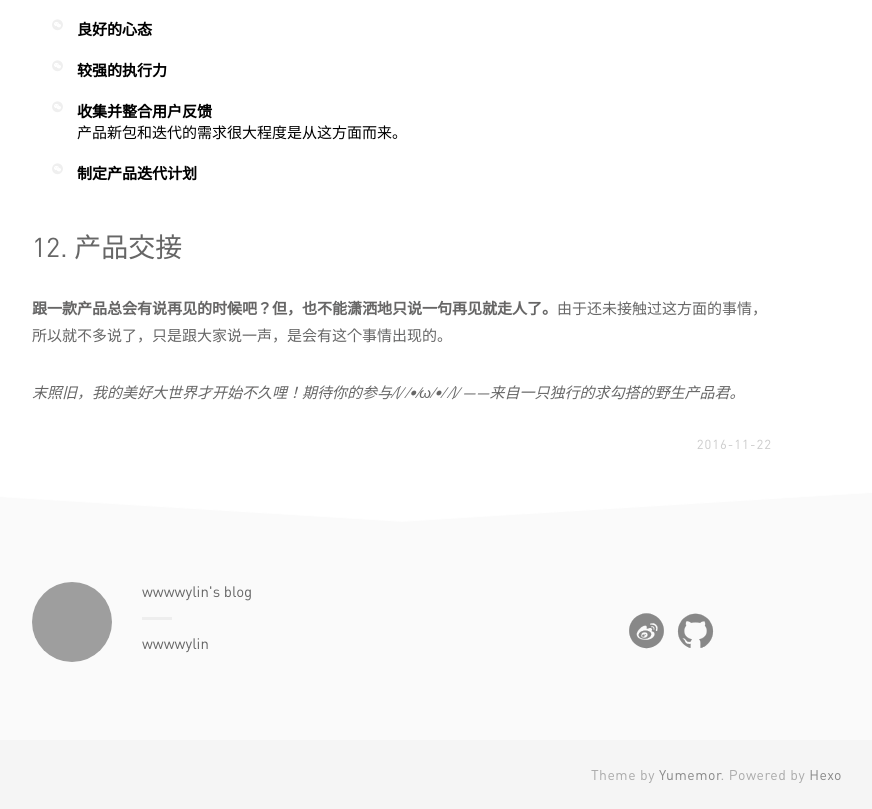
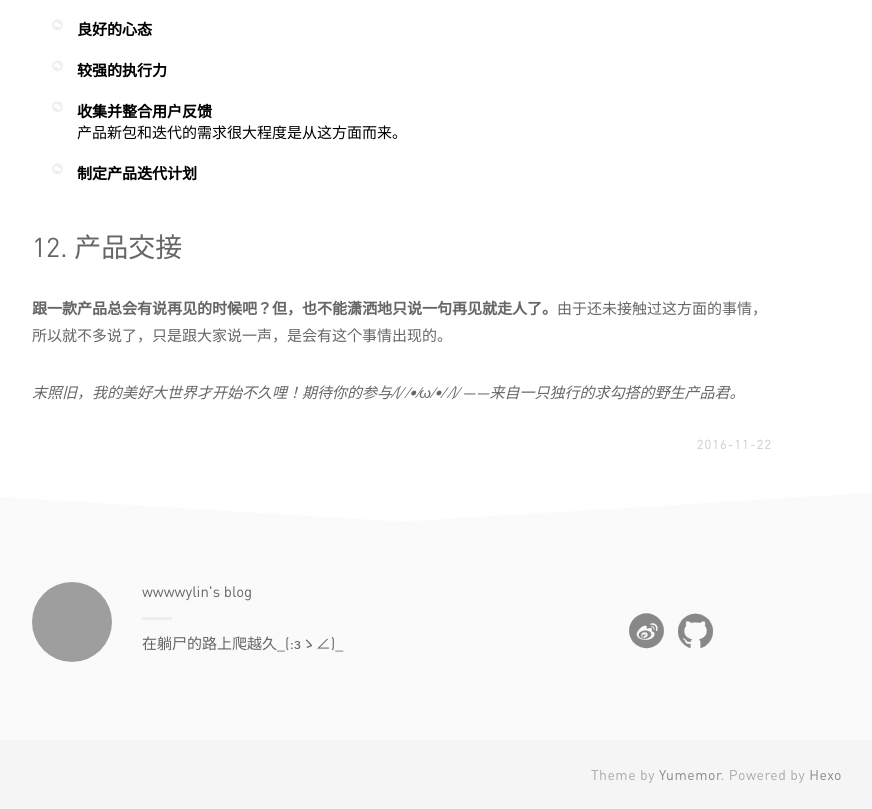
Before and after one commit to wwwwylin/wwwwylin.github.io, a plain HTML site: page 2016/11/22/产品小白学习概要/index.html in a window 1280 px wide. Shown: the part 6569-7378 px from the top of the page, without its empty margins (238-1110 px from the left). Drawn offline with Linux system fonts and the light colour scheme; grey boxes are pictures that could not be loaded.

Commit message:
Site updated: 2016-11-22 20:09:25

```diff
--- a/2016/11/22/产品小白学习概要/index.html
+++ b/2016/11/22/产品小白学习概要/index.html
@@ -217,7 +217,7 @@
 					<img class="headimg" src='http://tva1.sinaimg.cn/crop.0.0.996.996.180/abb7e519jw8f78sf60x03j20ro0rpjtk.jpg' alt='wwwwylin'>
 					<div class="media__body">
 						<h4>wwwwylin&#39;s blog</h4>
-						<p class='site-description'>wwwwylin</p>
+						<p class='site-description'>在躺尸的路上爬越久_(:зゝ∠)_</p>
 					</div>
 				</div>
 				<div class="author-contact">
```
Also changed, not shown: 2016/11/22/傻逼/index.html (+1 -1 lines), 2016/11/22/华师匣子产品开发总结-PM篇/index.html (+1 -1 lines), archives/2016/11/index.html (+1 -1 lines), archives/2016/index.html (+1 -1 lines), archives/index.html (+1 -1 lines), index.html (+1 -1 lines).
